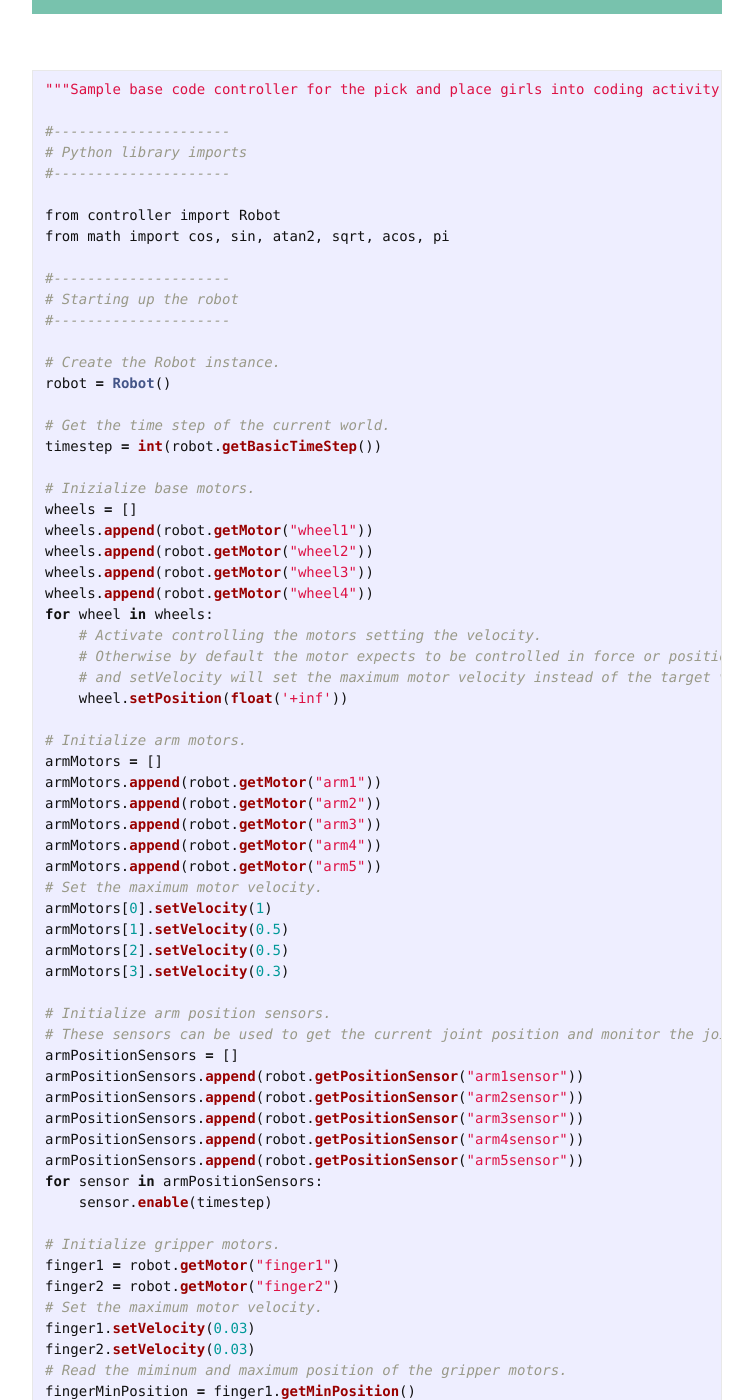
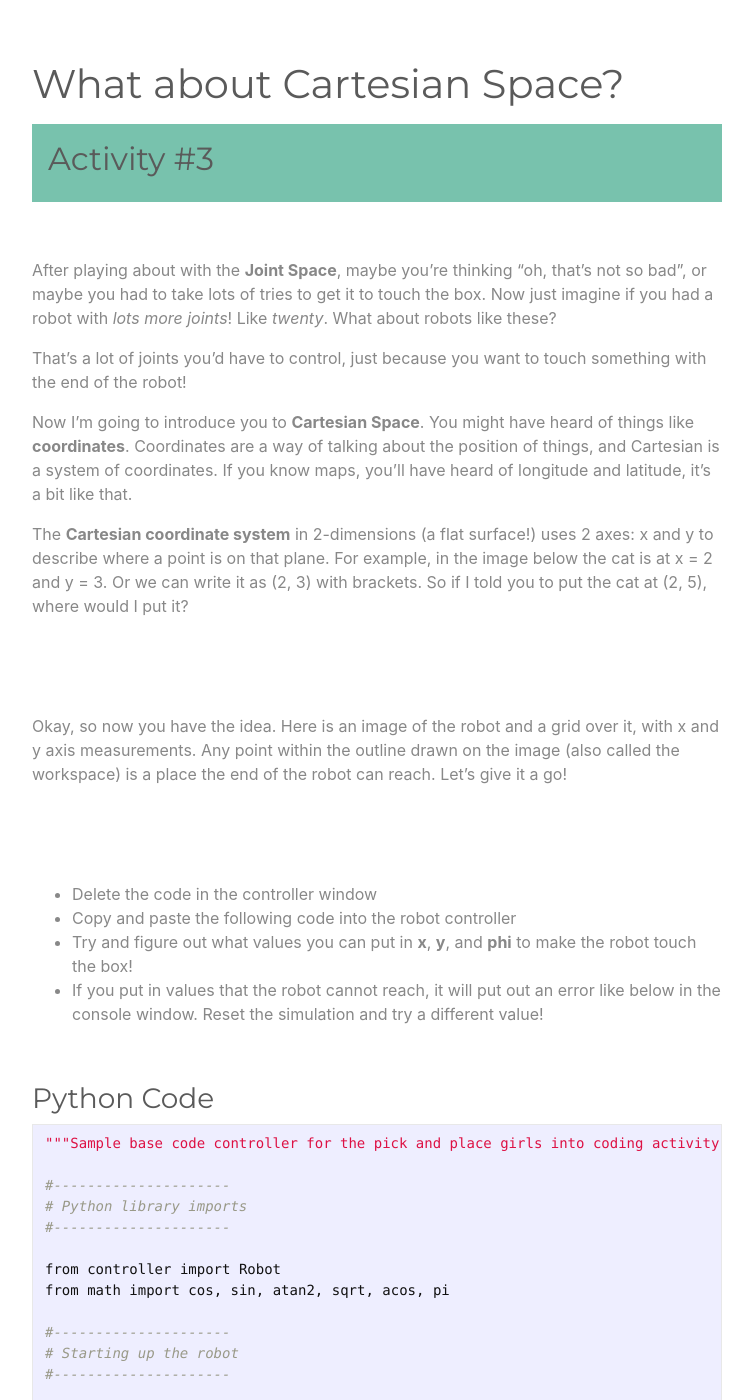
Before and after one commit to samhohcm/Robot-Kinematics-Remote-Worksheet-1, a Jekyll site: the page built from index.md, in a window 1280 px wide and 1400 px high, scrolled down 11773 px. Shown: the whole window, without its empty margins (263-1016 px from the left). Built offline with Jekyll 4.4.1, drawn with Linux system fonts in a browser that asks for light colours; some of the changed text lies outside the part shown.

Commit message:
Added Cartesian bit
Added text for Cartesian space

````diff
--- a/index.md
+++ b/index.md
@@ -164,9 +164,7 @@ Okay, let's get to the fun bit!
 <br>
 
 
-<div id="Python1" class="container p-3 my-3 bg-secondary text-secondary">
-<h2>Python Code</h2>
-</div>
+### Python Code
 
 ```python
 """Sample base code controller for the pick and place girls into coding activity"""
@@ -336,8 +334,12 @@ Have a play around with it, then we can crack on! To start operating this robot
 
 * Delete the code in the controller window
 * Copy and paste the following code into the robot controller
+* Try and figure out what values of **Joint_1_postn**, **Joint_2_postn**, and **Joint_3_postn** you can put in to get the robot to touch the box!
+* If you put in values outside of the joint ranges (I've put them next to the variables), you will get an error like below in the console. Reset the simulation and try again with values within the ranges!
 
+<br>
 
+### Python Code
 ```python
 """Sample base code controller for the pick and place girls into coding activity"""
 
@@ -500,6 +502,7 @@ kinem_moveJoint(3, Joint_3_postn)
 
 
 ```
+<br>
 
 What do you think?
 * Is it difficult to figure out how far to move the robot?
@@ -519,6 +522,38 @@ What do you think?
 
 <br>
 
+After playing about with the **Joint Space**, maybe you're thinking "oh, that's not so bad", or maybe you had to take lots of tries to get it to touch the box. Now just imagine if you had a robot with *lots more joints*! Like *twenty*. What about robots like these?
+
+<!--Insert images of delta robots and stuff-->
+
+That's a lot of joints you'd have to control, just because you want to touch something with the end of the robot!
+
+Now I'm going to introduce you to **Cartesian Space**. You might have heard of things like **coordinates**. Coordinates are a way of talking about the position of things, and Cartesian is a system of coordinates. If you know maps, you'll have heard of longitude and latitude, it's a bit like that.
+
+The **Cartesian coordinate system** in 2-dimensions (a flat surface!) uses 2 axes: x and y to describe where a point is on that plane. For example, in the image below the cat is at x = 2 and y = 3. Or we can write it as (2, 3) with brackets. So if I told you to put the cat at (2, 5), where would I put it?
+
+<br>
+
+<!--Insert image-->
+
+<br>
+
+Okay, so now you have the idea. Here is an image of the robot and a grid over it, with x and y axis measurements. Any point within the outline drawn on the image (also called the workspace) is a place the end of the robot can reach. Let's give it a go!
+
+<br>
+
+<!--Image here-->
+
+<br>
+
+* Delete the code in the controller window
+* Copy and paste the following code into the robot controller
+* Try and figure out what values you can put in **x**, **y**, and **phi** to make the robot touch the box!
+* If you put in values that the robot cannot reach, it will put out an error like below in the console window. Reset the simulation and try a different value!
+
+<br>
+
+### Python Code
 
 ```python
 """Sample base code controller for the pick and place girls into coding activity"""
@@ -769,13 +804,27 @@ def Cartesian_to_Joint(x, y, phi):
 # Enter your code below here for the girls into coding exercise to run the robot ! !
 #---------------------
 
+# Change these values !!!!!!!!!!!
 
+x = 0.1    # x-coordinate
+y = -0.2   # y-coordinate
+phi = -1.8 # angle of the end of the arm
+
+# If you put in values that the robot can't get to, you'll see an error in the console!
+
+# This code will make the robot move
 turntoTrolley()
-#kinem_moveJoint(1, -1.0) # -1.13 to 1.57
-#kinem_moveJoint(2, -0.6) # -2.64 to 2.55
-#kinem_moveJoint(3, -0.75) # -1.78 to 1.78
-
-#Cartesian_to_Joint(-0.07, -0.42, -2.35)
-Cartesian_to_Joint(0.1, -0.2, -1.8)
+Cartesian_to_Joint(x, y, phi)
 
 ```
+
+<br>
+
+
+What do you think? Is it still really hard? What if I gave you this image:
+
+<!--Insert image-->
+
+Does that make it a lot easier?
+
+This is why we use kinematics. It can be hard to imagine in our heads what the end of the robot might do if we changed the position of a joint. But if we changed it to Cartesian space, in 3D, it's a lot easier to imagine and control the robot.
````
